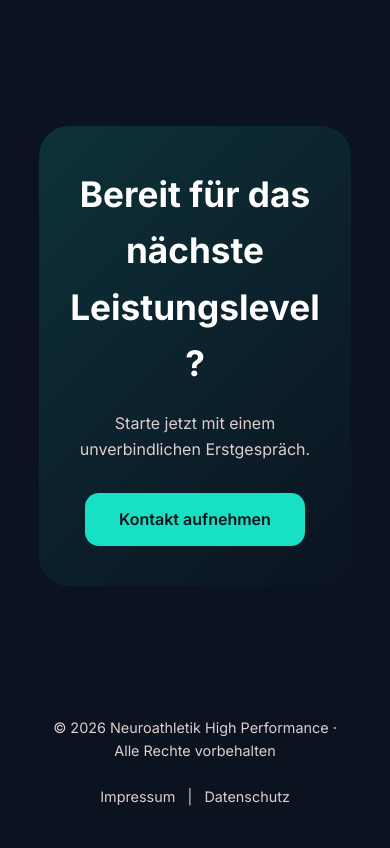
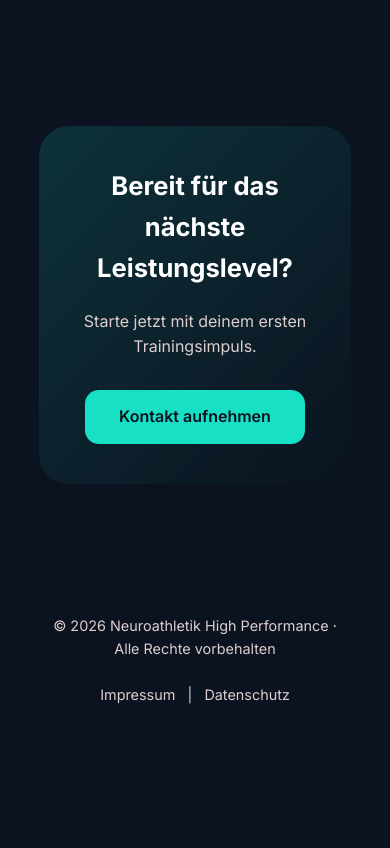
Before and after one commit to Lukas-Hoefle/Neuroathlethix, a plain HTML site: page index.html in a window 390 px wide. Shown: the part 3878-4726 px from the top of the page. After the commit the page ends 4624 px from the top, so only its background shows below. Drawn offline with Linux system fonts and the light colour scheme.

Commit message:
Änderung Schirftgröße beim Kontaktformular und änderung des textes

```diff
--- a/index.html
+++ b/index.html
@@ -121,7 +121,7 @@
   <section id="kontakt">
     <div class="cta">
       <h2>Bereit für das nächste Leistungslevel?</h2>
-      <p>Starte jetzt mit einem unverbindlichen Erstgespräch.</p>
+      <p>Starte jetzt mit deinem ersten Trainingsimpuls.</p>
      <a href="kontakt.html" class="btn">Kontakt aufnehmen</a>
 
     </div>
--- a/styles.css
+++ b/styles.css
@@ -322,5 +322,6 @@ html {
 
   .cta h2 {
     overflow-wrap: break-word;
+    font-size: 1.6rem;
   }
 }
```
